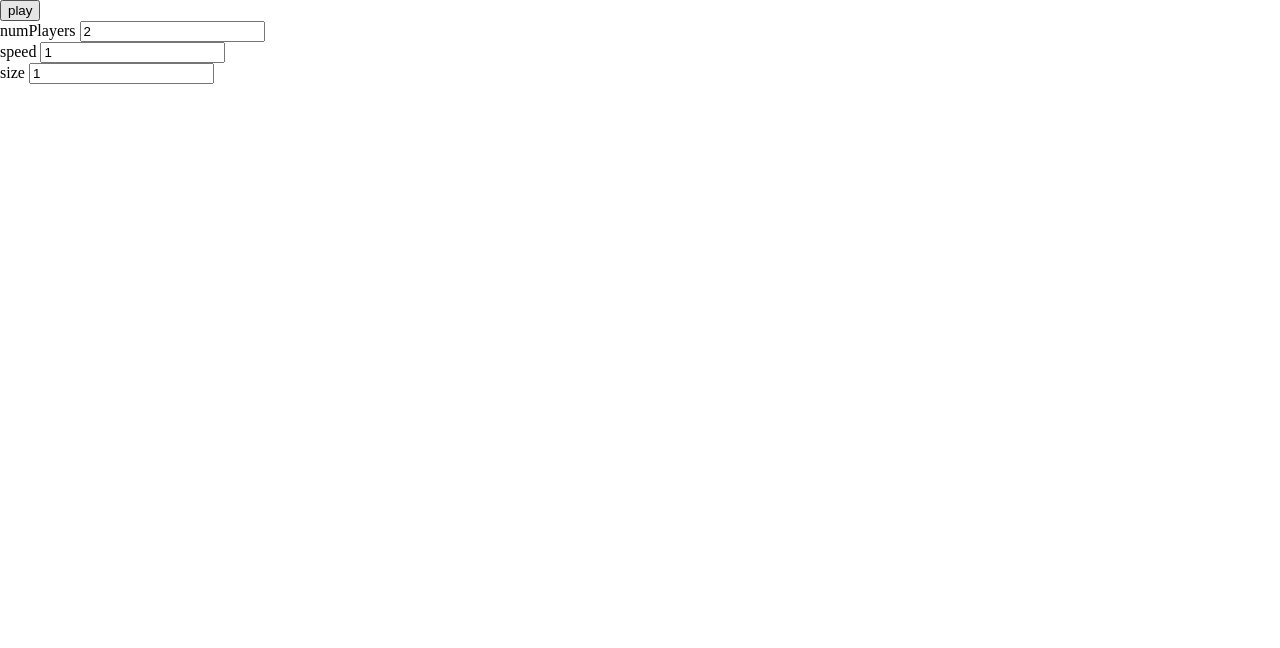
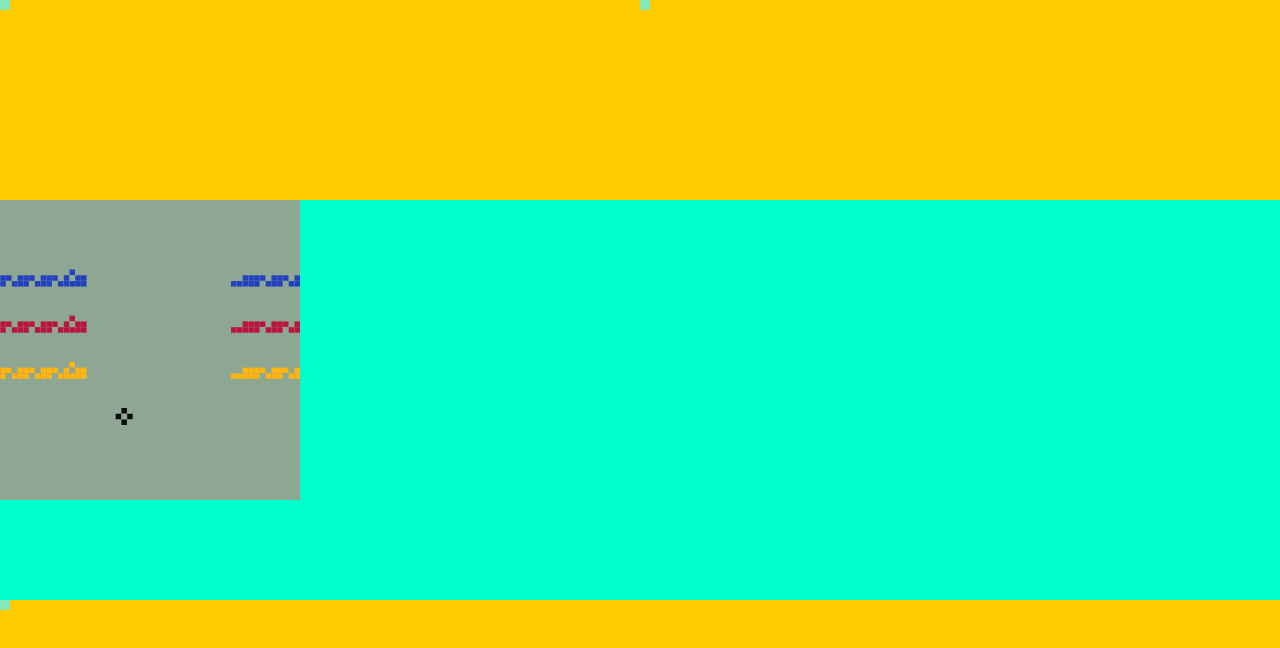
Before and after one commit to edus44/snake-ii-vue3, a Vue app: page / in a window 1280 px wide. Shown: the top 648 px of the page. Built offline with nearby package versions, Linux system fonts and the light colour scheme.

Commit message:
--wip-- [skip ci]

```diff
--- a/src/App.vue
+++ b/src/App.vue
@@ -1,7 +1,7 @@
 <template>
   <template v-if="playing">
     <Game :config="config" />
-    <button @click="playing = false">stop</button>
+    <!-- <button @click="playing = false">stop</button> -->
   </template>
   <template v-else>
     <button @click="playing = true">play</button>
@@ -27,9 +27,9 @@ import { Config } from './lib/types'
 export default {
   components: { Game },
   setup() {
-    const playing = ref(false)
+    const playing = ref(true)
     const config = reactive<Config>({
-      numPlayers: 2,
+      numPlayers: 3,
       speed: 1,
       size: 1,
     })
--- a/src/components/Controller.vue
+++ b/src/components/Controller.vue
@@ -1,8 +1,6 @@
 <template>
-  <div>
+  <div ref="root">
     <canvas ref="canvas" :style="{ backgroundColor }" />
-    <input v-model="size.width" />
-    <input v-model="size.height" />
   </div>
 </template>
 
@@ -20,27 +18,28 @@ export default {
     },
   },
   setup(props, { emit }) {
+    const root = ref<HTMLElement>()
     const canvas = ref<HTMLCanvasElement>()
     const controller = ref<Controller>()
-    const size = reactive<Size>({ width: 200, height: 300 })
     const backgroundColor = computed(() => Color[props.color])
 
     onMounted(() => {
       controller.value = new Controller(canvas.value, {
-        width: 300,
-        height: 200,
+        width: 10,
+        height: 10,
       })
 
       watchEffect(() => {
         emit('dir', controller.value.getHandlerDir())
       })
 
-      watchEffect(() => {
-        controller.value.setSize(size)
-      })
+      useResize((size: Size) => {
+        const rect = root.value.getBoundingClientRect()
 
-      useResize((size: Size) => {
-        console.log(size)
+        controller.value.setSize({
+          width: rect.width,
+          height: rect.height,
+        })
       })
     })
 
@@ -48,7 +47,7 @@ export default {
       controller.value.unbind()
     })
 
-    return { canvas, size, backgroundColor }
+    return { canvas, backgroundColor, root }
   },
 }
 </script>
@@ -58,4 +57,7 @@ canvas {
   display: block;
   background-color: var(--viper-1-color);
 }
+div {
+  flex: 1;
+}
 </style>
--- a/src/components/Game.vue
+++ b/src/components/Game.vue
@@ -1,9 +1,17 @@
 <template>
-  <canvas ref="canvas" />
-  <Controller @dir="dir => changeDir(0, dir)" :color="'blue'" />
-  <!-- <Controller @dir="dir => changeDir(1, dir)" :color="'red'" />
-  <Controller @dir="dir => changeDir(2, dir)" :color="'yellow'" />
-  <Controller @dir="dir => changeDir(3, dir)" :color="'purple'" /> -->
+  <div class="game">
+    <div class="controllers">
+      <Controller @dir="dir => changeDir(1, dir)" :color="'red'" />
+      <Controller v-if="config.numPlayers > 2" @dir="dir => changeDir(2, dir)" :color="'yellow'" />
+    </div>
+    <div class="board">
+      <canvas ref="canvas" />
+    </div>
+    <div class="controllers">
+      <Controller @dir="dir => changeDir(0, dir)" :color="'blue'" />
+      <Controller v-if="config.numPlayers > 3" @dir="dir => changeDir(3, dir)" :color="'purple'" />
+    </div>
+  </div>
 </template>
 
 <script lang="ts">
@@ -60,4 +68,21 @@ canvas {
   display: block;
   background-color: var(--board-bg-color);
 }
+.game {
+  display: flex;
+  flex: 1;
+  flex-direction: column;
+
+  & .controllers {
+    background-color: #fc0;
+    flex: 1;
+    display: flex;
+    overflow: hidden;
+  }
+  & .board {
+    background-color: #0fc;
+    flex: 2;
+    width: 100%;
+  }
+}
 </style>
--- a/src/index.css
+++ b/src/index.css
@@ -12,5 +12,30 @@ body,
 html {
   margin: 0;
   padding: 0;
+  height: 100%;
+  min-height: 100%;
   overflow: hidden;
+  cursor: default;
+  font-size: 10px;
+  box-sizing: border-box;
 }
+
+*,
+:after,
+:before {
+  box-sizing: inherit;
+}
+
+body {
+  display: flex;
+  justify-content: center;
+  font-size: 1.4rem;
+  font-family: Teko, sans-serif;
+  color: #fff;
+  text-shadow: 1px 1px 0 #000;
+}
+
+#app {
+  flex: 1;
+  display: flex;
+}
--- a/src/lib/Controller.ts
+++ b/src/lib/Controller.ts
@@ -35,6 +35,7 @@ export class Controller {
 
   setSize(size: Size) {
     this.size = size
+
     this.canvas.width = this.size.width
     this.canvas.height = this.size.height
 
```
